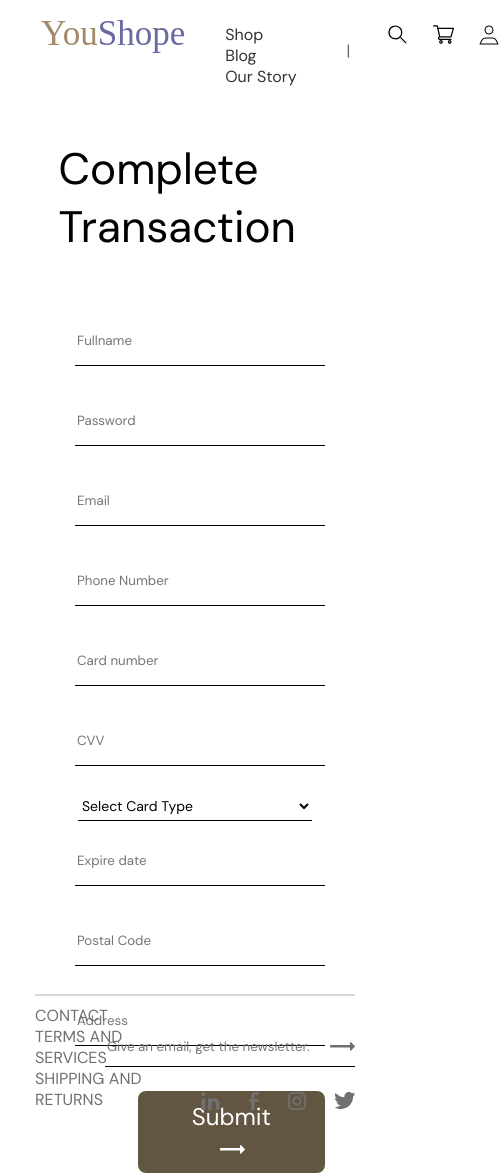
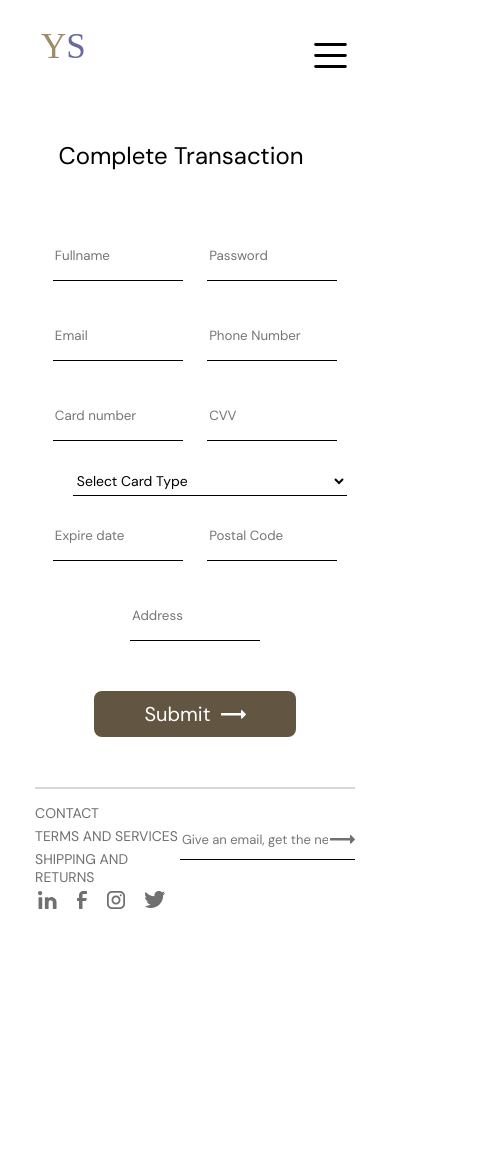
Before and after one commit to elkhailihamza/YouStore, a plain HTML site: page payform.html in a window 390 px wide. Shown: the whole page, 500 px wide, since content can reach past the window. After the commit the page ends 927 px from the top, so only its background shows below. Drawn offline with Linux system fonts and the light colour scheme; a web font is replaced by a local one.

Commit message:
made payform page responsive, removed a block of code from cart.css that doesn't do anything

```diff
--- a/css/payform.css
+++ b/css/payform.css
@@ -89,7 +89,6 @@ body {
 
 .main {
     width: 100%;
-    height: 100vh;
     display: flex;
     justify-content: center;
 }
@@ -111,12 +110,14 @@ body {
 .main__payform-section__form-wrap {
     display: flex;
     justify-content: center;
-    height: 70vh;
-    width: 50%;
+    width: 525px;
 }
 
 .main__payform-section__form-wrap__form {
-    height: 100%;
+    display: grid;
+    justify-content: center;
+    align-items: center;
+    width: 525px;
 }
 
 .main__payform-section__form-wrap__form input {
@@ -126,6 +127,9 @@ body {
     background: transparent;
     border: none;
     border-bottom: 1px solid #000000;
+    justify-self: center;
+    align-self: center;
+    align-items: center;
 }
 
 .main__payform-section__form-wrap__form input:focus {
@@ -137,11 +141,6 @@ body {
     margin-left: 10px;
 }
 
-.main__payform-section__form-wrap__form__card__cvv {
-    width: 15%;
-    margin-left: 15%;
-}
-
 .main__payform-section__form-wrap__form__card-type {
     width: 90%;
     height: 30px;
@@ -150,8 +149,6 @@ body {
     font-size: 14px;
     border-bottom: 1px solid #000000;
     margin: 5px 30px;
-    display: flex;
-    justify-self: center;
 }
 
 .main__payform-section__form-wrap__form__card-type:focus {
@@ -159,26 +156,34 @@ body {
 }
 
 .main__payform-section__form-wrap__form__address {
-    width: 70%;
+    width: 100%;
     margin-top: -5px;
     margin-left: 75px;
 }
 
-.main__payform-section__form-wrap__form__address__submit-button {
+.main__payform-section__form-wrap__form__button-wrap {
+    width: 100%;
+    display: flex;
+    justify-content: center;
+    margin-top: 30px;
+}
+
+.main__payform-section__form-wrap__form__button-wrap__submit-button {
     padding: 10px 50px;
     color: white;
     border: none;
-    font-size: 24px;
+    font-size: 20px;
     border-radius: 8px;
-    margin-left: 28%;
-    margin-top: 25px;
     background: #625541;
     cursor: pointer;
+    display: inherit;
+    justify-content: center;
+    align-items: center;
+    gap: 10px;
 }
 
 .main__payform-section__form-wrap__form__address__submit-button svg {
-    margin-bottom: 2px;
-    margin-left: 3px;
+    width: 20px;
 }
 
 .footer {
@@ -270,3 +275,140 @@ body {
 .mobile_show_second {
     display: none;
 }
+
+@media only screen and (max-width: 1090px) {
+
+    .mobile_hide_first {
+        display: none;
+    }
+
+    .mobile_show_first {
+        display: block;
+    }
+
+    .navbar__wrap__anchor-wrap__list-container ul {
+        margin-right: 0;
+        float: none;
+    }
+
+    .navbar__wrap__anchor-wrap__list-container ul li {
+        list-style-type: none;
+        color: #333;
+        font-size: 16px;
+        margin-right: 40px;
+    }
+
+    .main__payform-section__title-wrap__title {
+        font-size: 34px;
+    }
+
+    .main__payform-section__form-wrap__form input {
+        width: 200px;
+        justify-self: center;
+        align-self: center;
+        align-items: center;
+    }
+
+    .footer {
+        height: 140px;
+        max-width: 1800px;
+    }
+
+    .footer__wrap__list-container {
+        max-width: 50%;
+        flex-wrap: wrap;
+    }
+
+    .footer__wrap__list-container ul {
+        width: 90%;
+    }
+
+    .footer__wrap__list-container ul li {
+        margin-bottom: 5px;
+        margin: 0 0 5px 0;
+        float: none;
+        font-size: 16px;
+    }
+
+    .footer__wrap__list-container ul li:nth-child(1) {
+        margin-top: 15px;
+    }
+
+    .footer__wrap__list-container ul li:nth-child(3) {
+        margin-right: 0;
+    }
+
+    .footer__wrap__socialmedia {
+        width: 62.5%;
+        display: flex;
+        justify-content: flex-start;
+        margin-left: 2.5px;
+        margin-bottom: 15px;
+        gap: 20px;
+    }
+
+    .footer__wrap__form-container {
+        width: 20%;
+        display: inherit;
+        align-items: flex-end;
+        flex-direction: column;
+    }
+}
+
+@media only screen and (max-width: 850px) {
+
+    .mobile_show_second {
+        display: block;
+    }
+
+    .mobile_hide_second {
+        display: none;
+    }
+
+}
+
+@media only screen and (max-width: 725px) {
+
+    .main__payform-section__form-wrap__form input {
+        width: 175px;
+    }
+
+    .main__payform-section__title-wrap__title {
+        font-size: 28px;
+    }
+
+    .main__payform-section__form-wrap__form {
+        width: auto;
+    }
+
+    .main__payform-section__title-wrap {
+        width: 100%;
+        white-space: nowrap;
+    }
+
+    .footer__wrap__form-container__form {
+        max-width: 200px;
+    }
+
+    .footer__wrap__form-container__form__email {
+        font-size: 13px;
+        overflow: hidden;
+        max-width: 150px;
+    }
+
+    .footer__wrap__list-container ul li {
+        font-size: 14px;
+    }
+}
+
+@media only screen and (max-width: 460px) {
+
+    .main__payform-section__form-wrap__form input {
+        width: 130px;
+        margin-right: 10px;
+    }
+
+    .main__payform-section__title-wrap__title {
+        font-size: 24px;
+    }
+}
--- a/payform.html
+++ b/payform.html
@@ -82,15 +82,21 @@
             </div>
             <div class="main__payform-section__form-wrap">
                 <form class="main__payform-section__form-wrap__form">
+                    <div>
                         <input type="text" placeholder="Fullname" name="name" maxlength="30" required>
                         <input type="password" placeholder="Password" name="password" maxlength="40" required>
+                    </div>
+                    <div>
                         <input type="email" placeholder="Email" name="email" maxlength="40" required>
                         <input type="text" placeholder="Phone Number" name="phonenumber" maxlength="12" required>
+                    </div>
                     <div class="main__payform-section__form-wrap__form__card">
-                        <input type="text" placeholder="Card number" class="main__payform-section__form-wrap__form__card__number" maxlength="16" required>
-                        <input type="text" placeholder="CVV" class="main__payform-section__form-wrap__form__card__cvv" maxlength="4" required>
+                        <input type="text" placeholder="Card number"
+                            class="main__payform-section__form-wrap__form__card__number" maxlength="16" required>
+                        <input type="text" placeholder="CVV" maxlength="4" required>
                     </div>
-                    <select class="main__payform-section__form-wrap__form__card-type" name="Card Type" aria-label="credit card type" required>
+                    <select class="main__payform-section__form-wrap__form__card-type" name="Card Type"
+                        aria-label="credit card type" required>
                         <option value="" disabled selected hidden>Select Card Type</option>
                         <option value="visa">VISA</option>
                         <option value="mastercard">Master-Card</option>
@@ -100,14 +106,19 @@
                         <input type="text" placeholder="Expire date" maxlength="4" required>
                         <input type="text" placeholder="Postal Code" maxlength="10" required>
                     </div>
-                    <input class="main__payform-section__form-wrap__form__address" type="text" placeholder="Address" maxlength="30" required>
-                    <button class="main__payform-section__form-wrap__form__address__submit-button" type="submit" role="button">Submit
-                        <svg width="25" height="9" viewBox="0 0 25 9" fill="none" xmlns="http://www.w3.org/2000/svg">
+                    <input class="main__payform-section__form-wrap__form__address" type="text" placeholder="Address"
+                        maxlength="30" required>
+                    <div class="main__payform-section__form-wrap__form__button-wrap">
+                        <button class="main__payform-section__form-wrap__form__button-wrap__submit-button" type="submit"
+                            role="button">Submit
+                            <svg width="25" height="9" viewBox="0 0 25 9" fill="none"
+                                xmlns="http://www.w3.org/2000/svg">
                                 <path
                                     d="M0 4.99124V3.74124C0 3.39606 0.279908 3.11624 0.625193 3.11624H20.0062V0.616238C20.0097 0.366191 20.1619 0.142308 20.3933 0.0470931C20.6246 -0.0481216 20.8904 0.00366328 21.069 0.178738L24.8201 3.92874C25.0599 4.17601 25.0599 4.56897 24.8201 4.81624L21.069 8.56624C20.8887 8.74287 20.6199 8.79382 20.3875 8.69542C20.1551 8.59702 20.0047 8.36856 20.0062 8.11624V5.61624H0.625193C0.279908 5.61624 0 5.33642 0 4.99124Z"
                                     fill="white" />
                             </svg>
                         </button>
+                    </div>
                 </form>
             </div>
         </section>
```
Also changed, not shown: css/cart.css (+0 -37 lines). Lines whose indentation alone changed are shown as unchanged.
